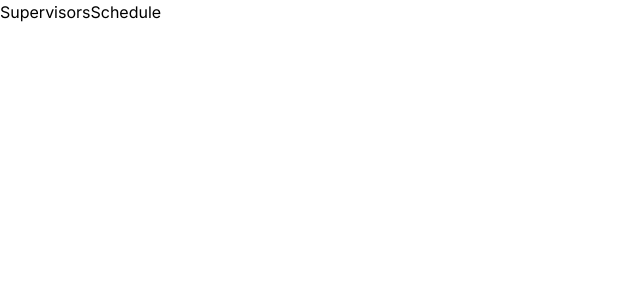
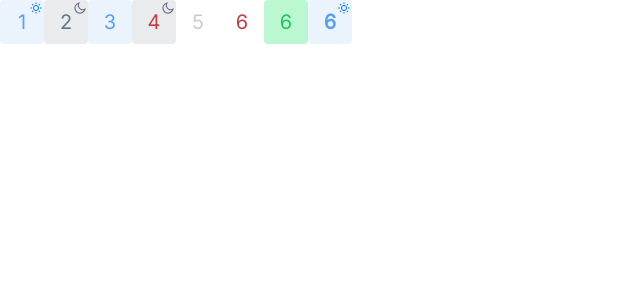
Before and after one commit to ccenter-uz/graphic-control, a React (Vite) app: page /new-preference/select-supervisor/07-16/supervisor-1 in a window 1280 px wide. Shown: the top 300 px of the page, without its empty margins (0-640 px from the left). Built offline with nearby package versions, Linux system fonts and the light colour scheme.

Commit message:
feat(core): Create checkbox shared component

```diff
--- a/src/pages/supervisors-schedule.tsx
+++ b/src/pages/supervisors-schedule.tsx
@@ -1,5 +1,84 @@
+import BaseDay from "@shared/ui/checkbox";
+
 const SupervisorsSchedule = () => {
-  return <div>SupervisorsSchedule</div>;
+  return (
+    <div className="flex">
+      <BaseDay
+        isWorkDay={true}
+        isOrder={true}
+        isNight={false}
+        isHoliday={false}
+        isToday={false}
+        isCheckable={false}
+        label={1}
+      />
+      <BaseDay
+        isWorkDay={true}
+        isOrder={true}
+        isNight={true}
+        isHoliday={false}
+        isToday={false}
+        isCheckable={false}
+        label={2}
+      />
+      <BaseDay
+        isWorkDay={true}
+        isOrder={false}
+        isNight={false}
+        isHoliday={false}
+        isToday={false}
+        isCheckable={false}
+        label={3}
+      />
+      <BaseDay
+        isWorkDay={true}
+        isOrder={true}
+        isNight={true}
+        isHoliday={true}
+        isToday={false}
+        isCheckable={false}
+        label={4}
+      />
+      <BaseDay
+        isWorkDay={false}
+        isOrder={true}
+        isNight={false}
+        isHoliday={false}
+        isToday={false}
+        isCheckable={false}
+        label={5}
+      />
+      <BaseDay
+        isWorkDay={false}
+        isOrder={true}
+        isNight={false}
+        isHoliday={true}
+        isToday={false}
+        isCheckable={false}
+        label={6}
+      />
+      <BaseDay
+        isWorkDay={false}
+        isOrder={true}
+        isNight={false}
+        isHoliday={false}
+        isToday={false}
+        isCheckable={false}
+        label={6}
+        isTrueOption={true}
+      />
+      <BaseDay
+        isWorkDay={true}
+        isOrder={true}
+        isNight={false}
+        isHoliday={false}
+        isToday={true}
+        isCheckable={false}
+        label={6}
+        isTrueOption={false}
+      />
+    </div>
+  );
 };
 
 export default SupervisorsSchedule;
--- /dev/null
+++ b/src/shared/ui/checkbox.tsx
@@ -0,0 +1,86 @@
+import { ChangeEvent, FC, useState } from "react";
+
+import moonImg from "../../../assets/images/moon.svg";
+import sunImg from "../../../assets/images/sun.svg";
+
+type Props = {
+  isWorkDay: boolean;
+  isOrder: boolean;
+  isNight?: boolean;
+  isHoliday: boolean;
+  isToday: boolean;
+  label: number;
+  isCheckable: boolean;
+  isTrueOption?: boolean;
+};
+
+const Checkbox: FC<Props> = ({
+  isWorkDay,
+  isOrder,
+  isNight,
+  isHoliday,
+  isToday,
+  label,
+  isCheckable,
+  isTrueOption,
+}) => {
+  const [isChecked, setIsChecked] = useState<boolean>(false);
+
+  const handleChange = (e: ChangeEvent<HTMLInputElement>) => {
+    console.log(e);
+    setIsChecked((prevState) => !prevState);
+  };
+
+  return (
+    <label
+      className={`relative flex items-center justify-center w-11 h-11 text-xl cursor-pointer rounded ${
+        isTrueOption
+          ? "bg-green-200"
+          : isOrder && isWorkDay && isNight
+          ? "bg-[#eaebec]"
+          : isOrder && isWorkDay && !isNight
+          ? "bg-[#EBF4FD]"
+          : isWorkDay
+          ? "bg-[#EBF4FD]"
+          : !isWorkDay
+          ? "bg-[#fff]"
+          : ""
+      } ${
+        isTrueOption
+          ? "text-green-500"
+          : isHoliday
+          ? "text-[#C43D46]"
+          : isOrder && isWorkDay && isNight
+          ? " text-[#64748B]"
+          : isOrder && isWorkDay && !isNight
+          ? " text-[#59A2F0]"
+          : isWorkDay
+          ? "text-[#59A2F0]"
+          : !isWorkDay
+          ? "text-[#ccc]"
+          : ""
+      } ${isToday ? "font-bold" : ""}`}
+    >
+      {label}
+      {isOrder && isWorkDay ? (
+        <img
+          src={isNight ? moonImg : sunImg}
+          alt={isNight ? "moon image" : "sun image"}
+          className="w-3 h-3 absolute right-0.5 top-0.5"
+        />
+      ) : (
+        ""
+      )}
+      <input
+        type="checkbox"
+        checked={isChecked}
+        onChange={handleChange}
+        className="absolute opacity-0 cursor-pointer"
+        value="false"
+        disabled={isCheckable}
+      />
+    </label>
+  );
+};
+
+export default Checkbox;
```
